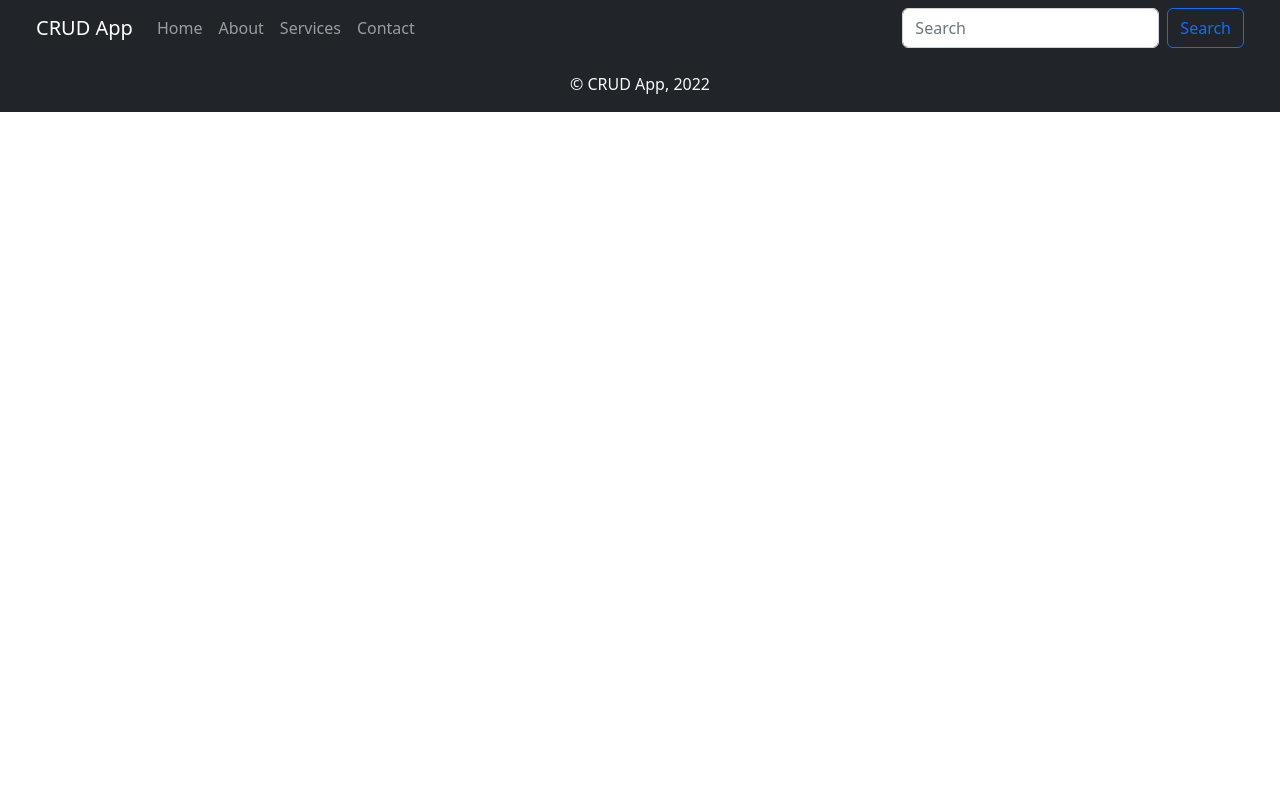
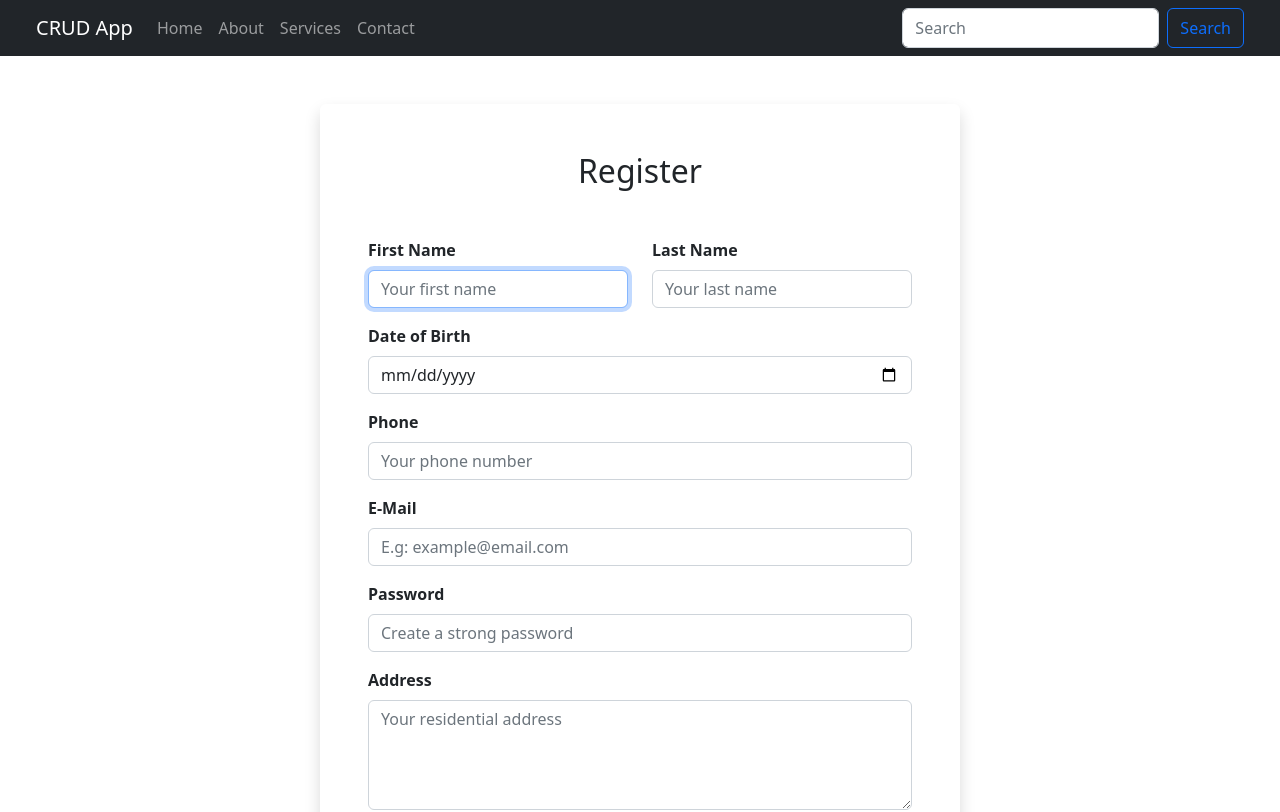
Before and after one commit to OverloadedSam/CRUD-MERN-APP, a React (Create React App) app in the folder frontend/: page /register in a window 1280 px wide. Shown: the top 812 px of the page. Built offline with nearby package versions, Linux system fonts and the light colour scheme.

Commit message:
Build register screen

```diff
--- a/frontend/src/App.js
+++ b/frontend/src/App.js
@@ -3,6 +3,7 @@ import { ToastContainer } from 'react-toastify';
 import NavMenu from './components/Navbar';
 import Footer from './components/Footer';
 import Home from './screens/Home';
+import Register from './screens/Register';
 
 function App() {
   return (
@@ -10,6 +11,7 @@ function App() {
       <NavMenu />
       <ToastContainer />
       <Routes>
+        <Route path='/register' element={<Register />} />
         <Route path='/' element={<Home />} />
       </Routes>
       <Footer />
--- a/frontend/src/css/styles.css
+++ b/frontend/src/css/styles.css
@@ -13,3 +13,7 @@
 .hero .container {
   max-width: 50rem;
 }
+
+.register {
+  max-width: 40rem;
+}
--- /dev/null
+++ b/frontend/src/screens/Register.jsx
@@ -0,0 +1,142 @@
+import React from 'react';
+import { Link } from 'react-router-dom';
+import Joi from 'joi-browser';
+import Form from '../common/Form';
+import Container from 'react-bootstrap/Container';
+import FormBootstrap from 'react-bootstrap/Form';
+import Row from 'react-bootstrap/Row';
+import Col from 'react-bootstrap/Col';
+
+class Register extends Form {
+  constructor(props) {
+    super();
+
+    this.state = {
+      data: {
+        firstName: '',
+        lastName: '',
+        phone: '',
+        email: '',
+        dateOfBirth: '',
+        password: '',
+        confirm_password: '',
+        address: '',
+      },
+      errors: {},
+      responseError: null,
+      show: {
+        password: false,
+        confirm_password: false,
+      },
+    };
+  }
+
+  schema = {
+    firstName: Joi.string()
+      .min(3)
+      .max(128)
+      .trim()
+      .required()
+      .label('First name'),
+    lastName: Joi.string().max(128).trim().allow('').label('Last name'),
+    phone: Joi.string()
+      .regex(/^[6-9]\d{9}$/gi)
+      .required()
+      .label('Phone number'),
+    dateOfBirth: Joi.date()
+      .greater('1940-01-01')
+      .less('now')
+      .required()
+      .label('Date of Birth'),
+    email: Joi.string().email().required().label('E-mail'),
+    password: Joi.string().min(1).max(256).required().label('Password'),
+    address: Joi.string().required().label('address'),
+  };
+
+  render() {
+    const firstNameInput = {
+      id: 'firstName',
+      type: 'text',
+      label: 'First Name',
+      placeholder: 'Your first name',
+      autoFocus: true,
+    };
+
+    const lastNameInput = {
+      id: 'lastName',
+      type: 'text',
+      label: 'Last Name',
+      placeholder: 'Your last name',
+    };
+
+    const dateOfBirthInput = {
+      id: 'dateOfBirth',
+      type: 'date',
+      label: 'Date of Birth',
+    };
+
+    const phoneInput = {
+      id: 'phone',
+      type: 'text',
+      label: 'Phone',
+      placeholder: 'Your phone number',
+    };
+
+    const emailInput = {
+      id: 'email',
+      type: 'email',
+      label: 'E-Mail',
+      placeholder: 'E.g: example@email.com',
+      autoComplete: 'email',
+    };
+
+    const passwordInput = {
+      id: 'password',
+      type: 'password',
+      label: 'Password',
+      placeholder: 'Create a strong password',
+      autoComplete: 'new-password',
+    };
+
+    const addressInput = {
+      id: 'address',
+      label: 'Address',
+      placeholder: 'Your residential address',
+      rows: 4,
+    };
+
+    const buttonInput = {
+      label: 'Register',
+      variant: 'outline-success',
+      type: 'submit',
+      block: true,
+    };
+
+    return (
+      <Container>
+        <FormBootstrap className='register my-5 mx-auto shadow p-5 rounded'>
+          <h2 className='text-center mb-5'>Register</h2>
+          <Row>
+            <Col xs={12} md={6}>
+              {this.renderInput(firstNameInput)}
+            </Col>
+            <Col xs={12} md={6}>
+              {this.renderInput(lastNameInput)}
+            </Col>
+          </Row>
+          {this.renderInput(dateOfBirthInput)}
+          {this.renderInput(phoneInput)}
+          {this.renderInput(emailInput)}
+          {this.renderInput(passwordInput)}
+          {this.renderTextArea(addressInput)}
+          {this.renderButton(buttonInput)}
+          <p className='text-center mt-3'>
+            Already registered customer? <Link to='/login'>Log In here</Link>
+          </p>
+        </FormBootstrap>
+      </Container>
+    );
+  }
+}
+
+export default Register;
```
